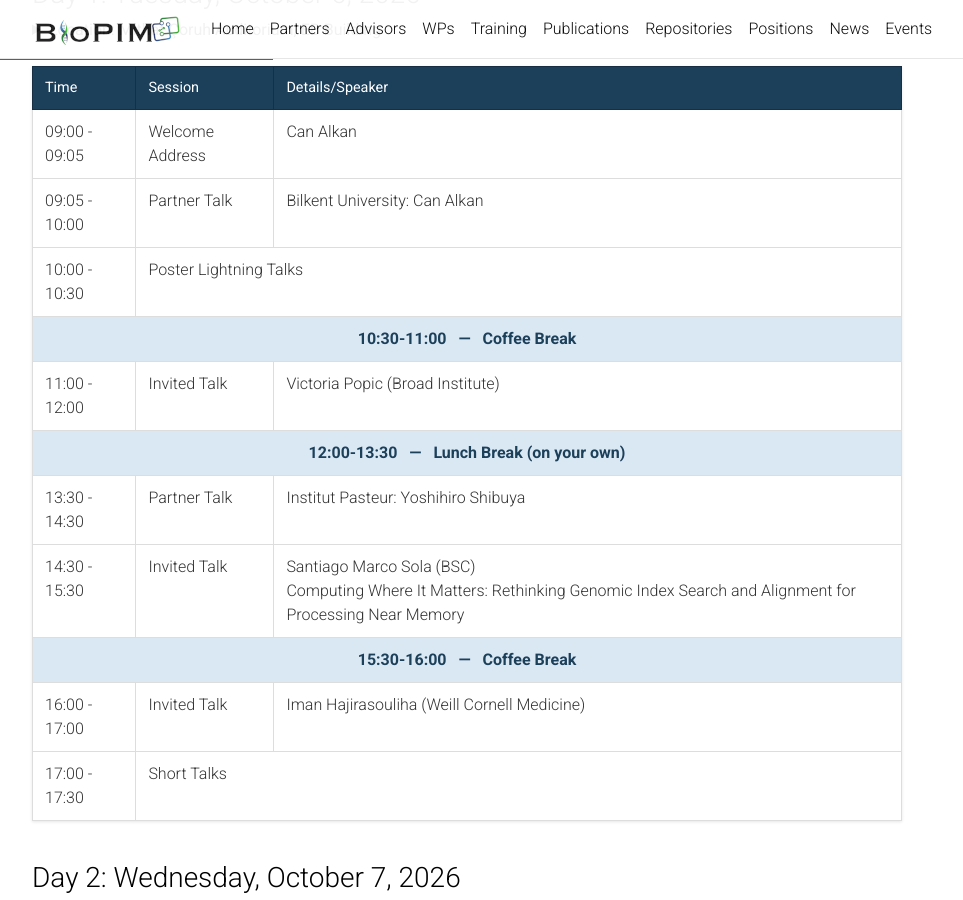
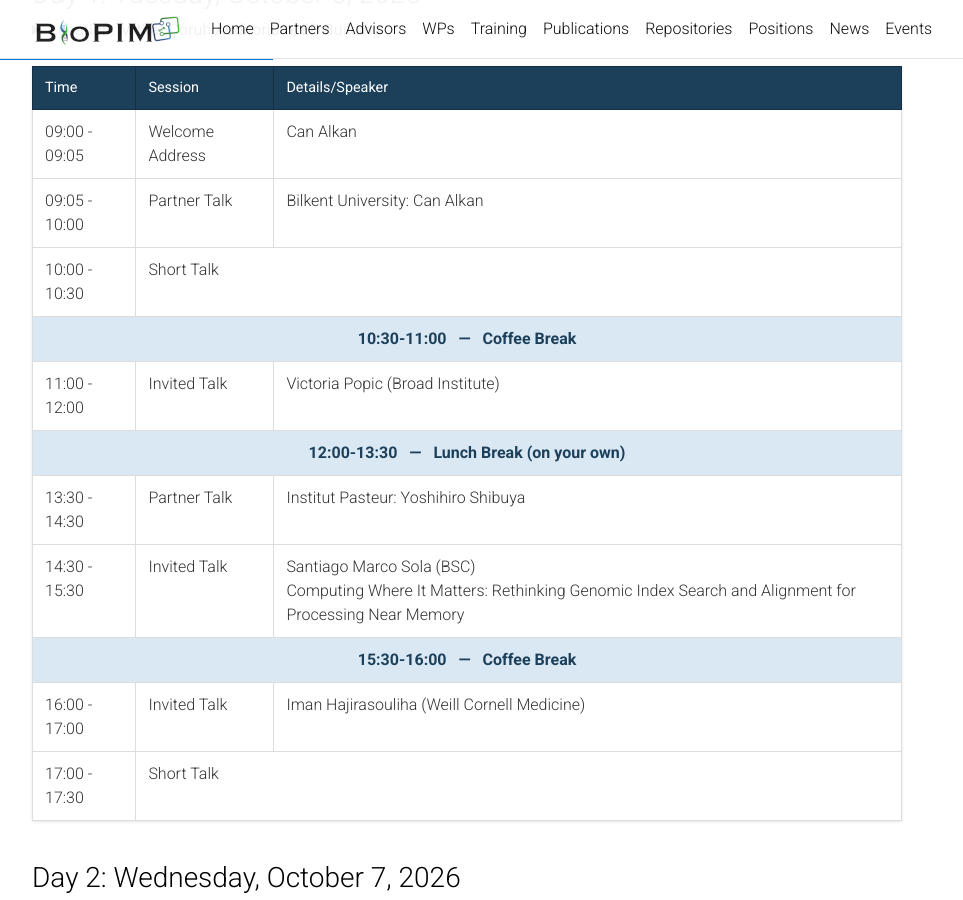
Before and after one commit to BioPIM/biopim.github.io, a Jekyll site: the page built from _pages/workshop.md, in a window 1280 px wide and 900 px high, scrolled down 367 px. Shown: the whole window, without its empty margins (173-1136 px from the left). Built offline with Jekyll 4.4.1, drawn with Linux system fonts in a browser that asks for light colours; comment, search, counter and statistics services are not loaded; a style sheet for code colours, icons or effects is not loaded.

Commit message:
turn poster talk to short talk

```diff
--- a/_pages/workshop.md
+++ b/_pages/workshop.md
@@ -84,7 +84,7 @@
     </tr>
     <tr>
       <td>10:00 - 10:30</td>
-      <td colspan="2">Poster Lightning Talks</td>
+      <td colspan="2">Short Talk</td>
     </tr>
     <tr class="break-row">
       <td colspan="3">10:30-11:00 &nbsp;&nbsp;&mdash;&nbsp;&nbsp; Coffee Break</td>
@@ -117,7 +117,7 @@
     </tr>
     <tr>
       <td>17:00 - 17:30</td>
-      <td colspan="2">Short Talks</td>
+      <td colspan="2">Short Talk</td>
     </tr>
   </tbody>
 </table>
```
